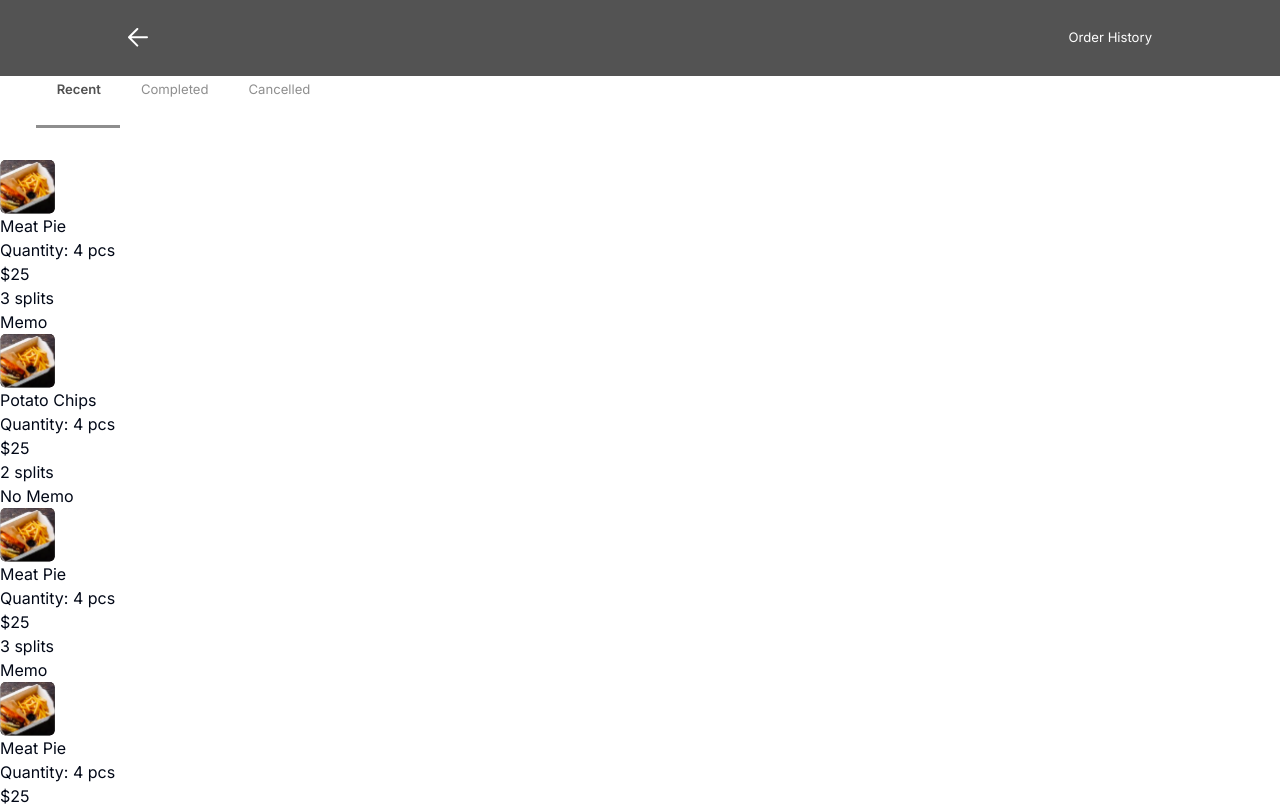
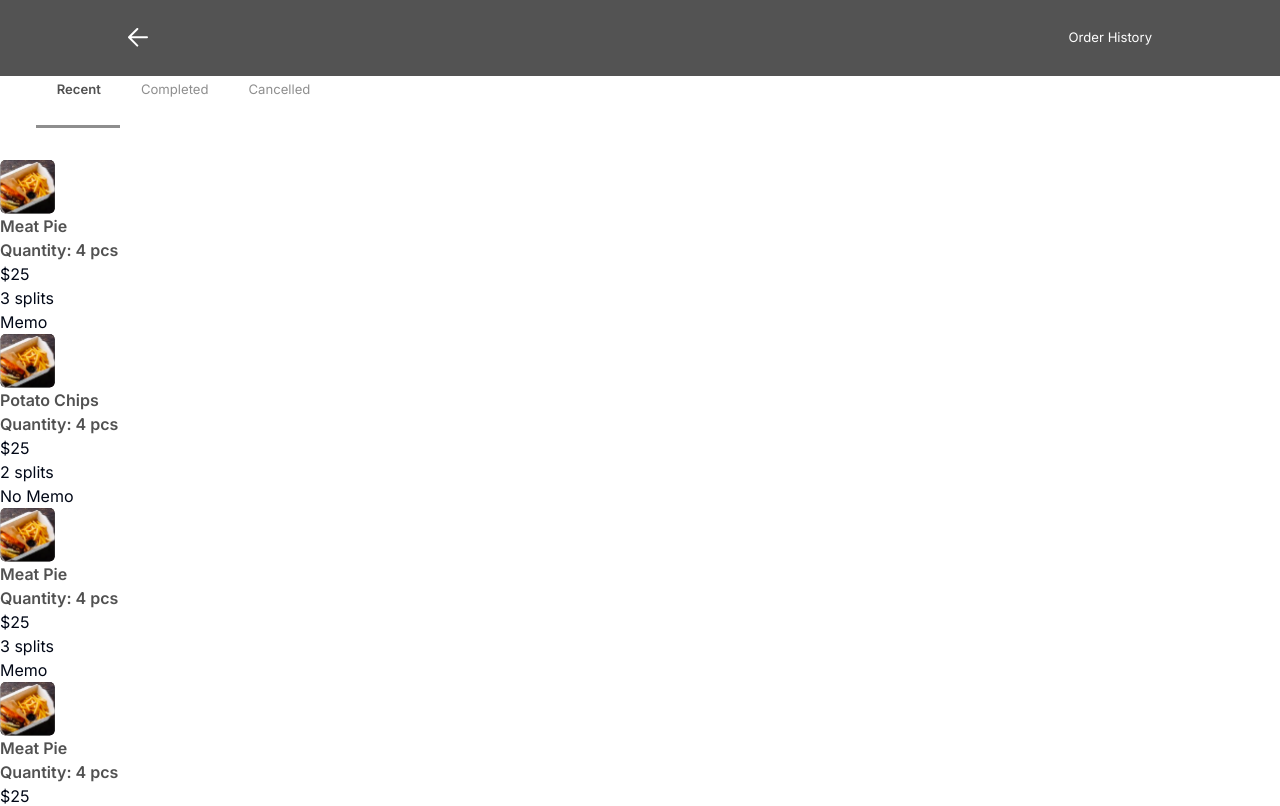
Before and after one commit to teju-doyin/waitr-user-app, a Next.js app: page /historyPage in a window 1280 px wide. Shown: the top 806 px of the page. Built offline with nearby package versions, Linux system fonts and the light colour scheme.

Commit message:
fixed header section

```diff
--- a/app/historyPage/page.tsx
+++ b/app/historyPage/page.tsx
@@ -66,7 +66,7 @@ const Page = () => {
               <div className="">
                 <div className="">
                   <Image src={food} alt=''/>
-                  <span>
+                  <span  className='text-grayText font-semibold'>
                     <p>{item.title}</p>
                     <p><span>Quantity:</span> {item.quantity} pcs</p>
                   </span>
```
Also changed, not shown: components/HeaderSection.tsx (+10 -6 lines).
